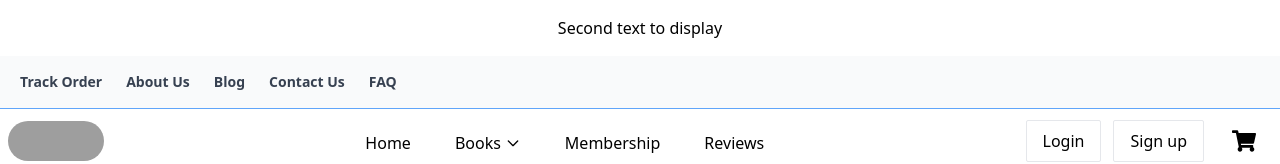
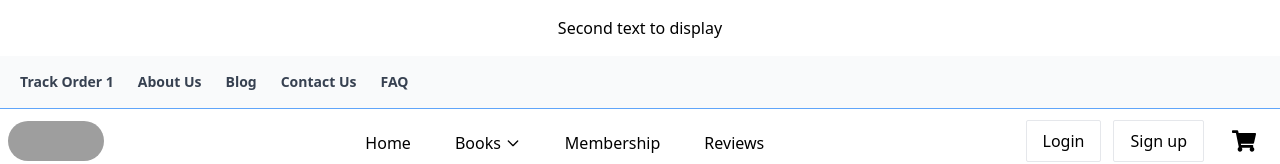
Before and after one commit to bhuvaneshwa/FInal-Book, a React (Vite) app: page / in a window 1280 px wide. Shown: the top 164 px of the page. Built offline with nearby package versions, Linux system fonts and the light colour scheme; grey boxes are pictures that could not be loaded.

Commit message:
testing 2

```diff
--- a/src/pages/SecondNavbar.jsx
+++ b/src/pages/SecondNavbar.jsx
@@ -7,7 +7,7 @@ export default function SecondNavbar() {
         <ul className="flex space-x-6 text-sm">
           <li className="">
             <a className="font-semibold text-gray-700 transition-colors duration-400 hover:text-blue-400">
-              Track Order
+              Track Order 1
             </a>
           </li>
           <li>
```
